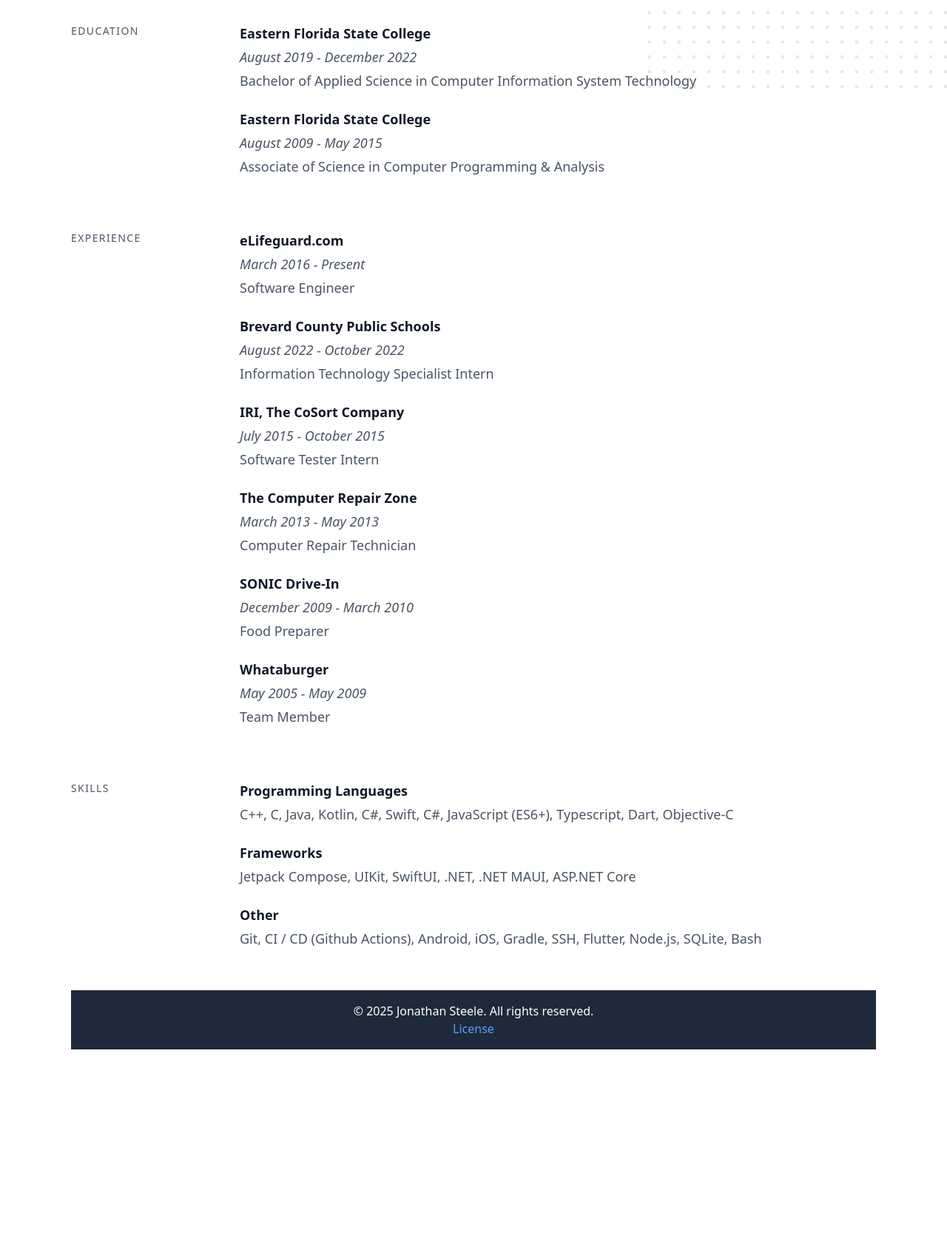
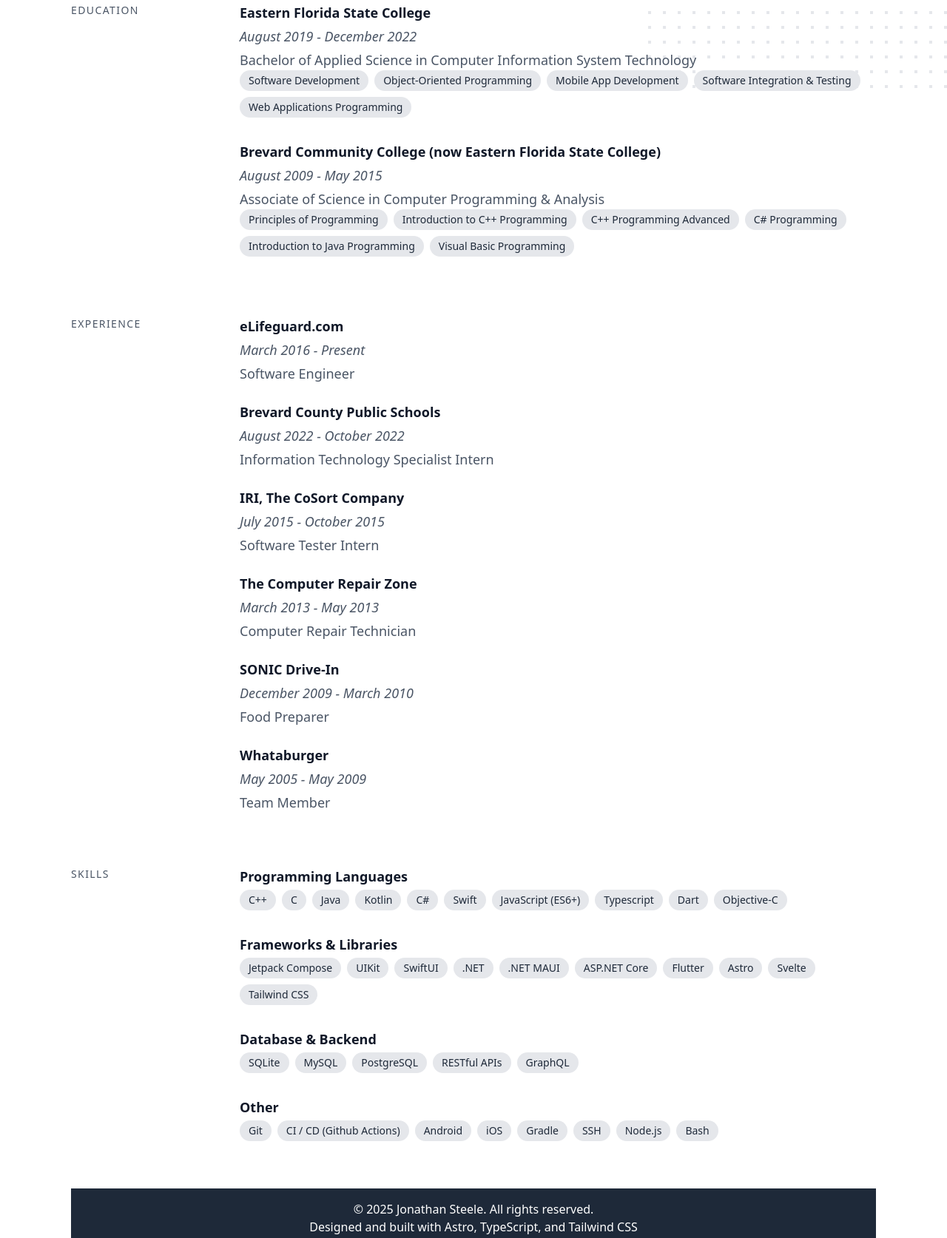
Before and after one commit to iNoles/inoles.github.io, an Astro site: page / in a window 1280 px wide. Shown: the part 685-2359 px from the top of the page at 74% size. Before the commit the page ends 2200 px from the top, so only its background shows below. Built offline with nearby package versions, Linux system fonts and the light colour scheme; Astro itself is replaced by a stand-in of ours; no server answers.

Commit message:
certain sections get a pill like forms.

```diff
--- a/educations.yaml
+++ b/educations.yaml
@@ -1,8 +1,22 @@
 ---
+sections:
 - name: Eastern Florida State College
   date: August 2019 - December 2022
   description: Bachelor of Applied Science in Computer Information System Technology
+  coursework:
+    - Software Development
+    - Object-Oriented Programming
+    - Mobile App Development
+    - Software Integration & Testing
+    - Web Applications Programming
 
-- name: Eastern Florida State College
+- name: Brevard Community College (now Eastern Florida State College)
   date: August 2009 - May 2015
   description: Associate of Science in Computer Programming & Analysis
+  coursework:
+    -  Principles of Programming
+    - Introduction to C++ Programming
+    - C++ Programming Advanced
+    - C# Programming
+    - Introduction to Java Programming
+    - Visual Basic Programming
--- a/skills.yaml
+++ b/skills.yaml
@@ -1,9 +1,45 @@
----
-- name: Programming Languages
-  description: C++, C, Java, Kotlin, C#, Swift, C#, JavaScript (ES6+), Typescript, Dart, Objective-C
+sections:
+  - title: "Programming Languages"
+    skills:
+      - C++
+      - C
+      - Java
+      - Kotlin
+      - C#
+      - Swift
+      - JavaScript (ES6+)
+      - Typescript
+      - Dart
+      - Objective-C
 
-- name: Frameworks
-  description: Jetpack Compose, UIKit, SwiftUI, .NET, .NET MAUI, ASP.NET Core
+  - title: "Frameworks & Libraries"
+    skills:
+      - Jetpack Compose
+      - UIKit
+      - SwiftUI
+      - .NET
+      - .NET MAUI
+      - ASP.NET Core
+      - Flutter
+      - Astro
+      - Svelte
+      - Tailwind CSS
 
-- name: Other
-  description: Git, CI / CD (Github Actions), Android, iOS, Gradle, SSH, Flutter, Node.js, SQLite, Bash
+  - title: "Database & Backend"
+    skills:
+      - SQLite
+      - MySQL
+      - PostgreSQL
+      - RESTful APIs
+      - GraphQL
+
+  - title: "Other"
+    skills:
+      - Git
+      - CI / CD (Github Actions)
+      - Android
+      - iOS
+      - Gradle
+      - SSH
+      - Node.js
+      - Bash
--- a/src/components/Education.astro
+++ b/src/components/Education.astro
@@ -1,15 +1,9 @@
 ---
 import Section from './Section.astro';
-import SummaryItem from './SummaryItem.astro';
+import EducationItems from './EducationItems.astro';
 import educations from '../../educations.yaml';
 ---
 
 <Section title="Education">
-  {educations.map((education) => (
-    <SummaryItem
-      name={education.name}
-      date={education.date}
-      description={education.description}
-    />
-  ))}
+  <EducationItems sections={educations.sections} />
 </Section>
--- /dev/null
+++ b/src/components/EducationItems.astro
@@ -0,0 +1,34 @@
+---
+interface Section {
+  name: string;
+  date?: string;
+  description: string;
+  coursework?: string[];  // Ensuring it's an array of strings, not a single string
+}
+
+interface Props {
+  sections: Section[];
+}
+
+const { sections } = Astro.props;
+---
+
+{sections.map(({ name, date, description, coursework }) => (
+  <section class="mb-8">
+    <h3 class="font-semibold text-gray-900 dark:text-white pb-1">{name}</h3>
+    {date && <h3 class="italic text-gray-600 dark:text-gray-300 pb-1">{date}</h3>}
+    <p class="text-md text-gray-600 dark:text-gray-200 font-light">{description}</p>
+    {coursework && coursework.length > 0 && (  // Check if coursework exists and is not empty
+      <div class="flex flex-wrap gap-2">
+        {coursework.map((course) => (
+          <span
+            key={course}  // Adding a unique key for each element
+            class="inline-block bg-gray-200 text-gray-800 text-sm font-medium px-3 py-1 rounded-full dark:bg-gray-700 dark:text-white"
+          >
+            {course}
+          </span>
+        ))}
+      </div>
+    )}
+  </section>
+))}
--- a/src/components/Footer.astro
+++ b/src/components/Footer.astro
@@ -1,6 +1,7 @@
 <footer class="bg-gray-800 text-white py-4 mt-8">
   <div class="container mx-auto text-center">
     <p>&copy; 2025 Jonathan Steele. All rights reserved.</p>
+    <p>Designed and built with Astro, TypeScript, and Tailwind CSS</p>
     <p>
       <a href="LICENSE.txt" class="text-blue-400 hover:text-blue-300">License</a>
     </p>
--- a/src/components/Skills.astro
+++ b/src/components/Skills.astro
@@ -1,14 +1,9 @@
 ---
 import Section from './Section.astro';
-import SummaryItem from './SummaryItem.astro';
+import SkillsItem from './SkillsItem.astro';
 import skills from '../../skills.yaml';
 ---
 
 <Section title="Skills">
-  {skills.map((skill) => (
-    <SummaryItem
-      name={skill.name}
-      description={skill.description}
-    />
-  ))}
+   <SkillsItem sections={skills.sections} />
 </Section>
--- /dev/null
+++ b/src/components/SkillsItem.astro
@@ -0,0 +1,27 @@
+---
+interface Section {
+  title: string;
+  skills: string[];
+}
+
+interface Props {
+  sections: Section[];
+}
+
+const { sections } = Astro.props;
+---
+
+{sections.map(({ title, skills }) => (
+  <section class="mb-8">
+    <h3 class="font-semibold text-gray-900 dark:text-white pb-1">{title}</h3>
+    <div class="flex flex-wrap gap-2">
+      {skills.map((skill) => (
+        <span
+          class="inline-block bg-gray-200 text-gray-800 text-sm font-medium px-3 py-1 rounded-full dark:bg-gray-700 dark:text-white"
+        >
+          {skill}
+        </span>
+      ))}
+    </div>
+  </section>
+))}
--- a/src/site_metadata.json
+++ b/src/site_metadata.json
@@ -4,5 +4,5 @@
   "description": "Software Engineer from Florida",
   "github": "inoles",
   "linkedin": "https://www.linkedin.com/in/jonathansoftwaredeveloper",
-  "about": "Hard of Hearing Experienced Software Engineer with a strong track record of building business solutions that drive efficiency and innovation. Skilled in C++, C#, Java, Python, Swift, Kotlin, Android, iOS, Vue, Git, JavaScript, TypeScript, SQL, Excel, and more. Developed a mobile app serving 100+ daily users and automated business workflows using Shell Scripting, reducing errors and saving time."
+  "about": "Software Engineer with 8+ years of experience in mobile and desktop development. Improved system efficiency by 20%, reduced release cycles by 2 weeks, and enhanced UX using Firebase Analytics and Cloud Messaging insights. Focused on building efficient, reliable, user-centric solutions."
 }
```
